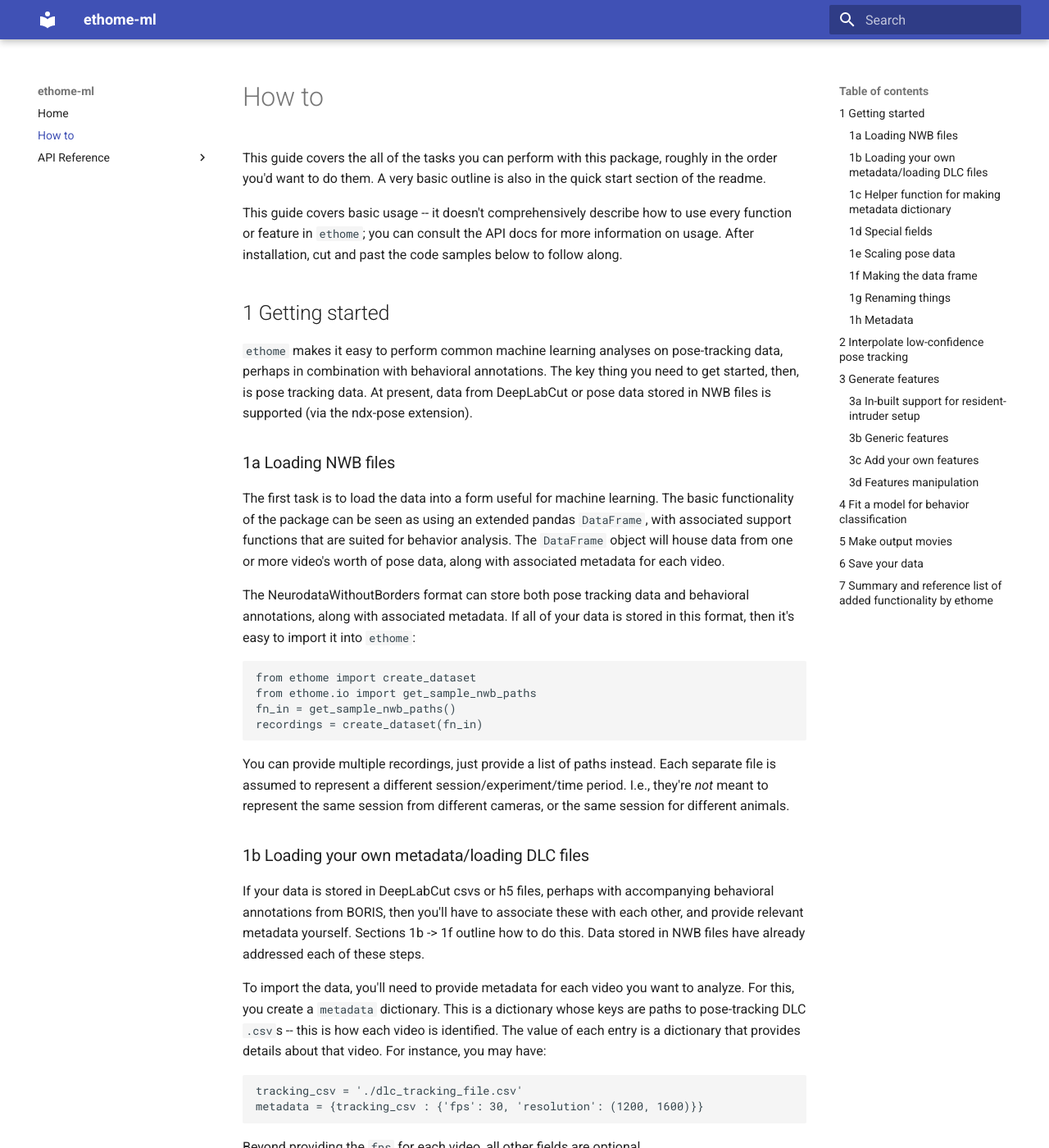
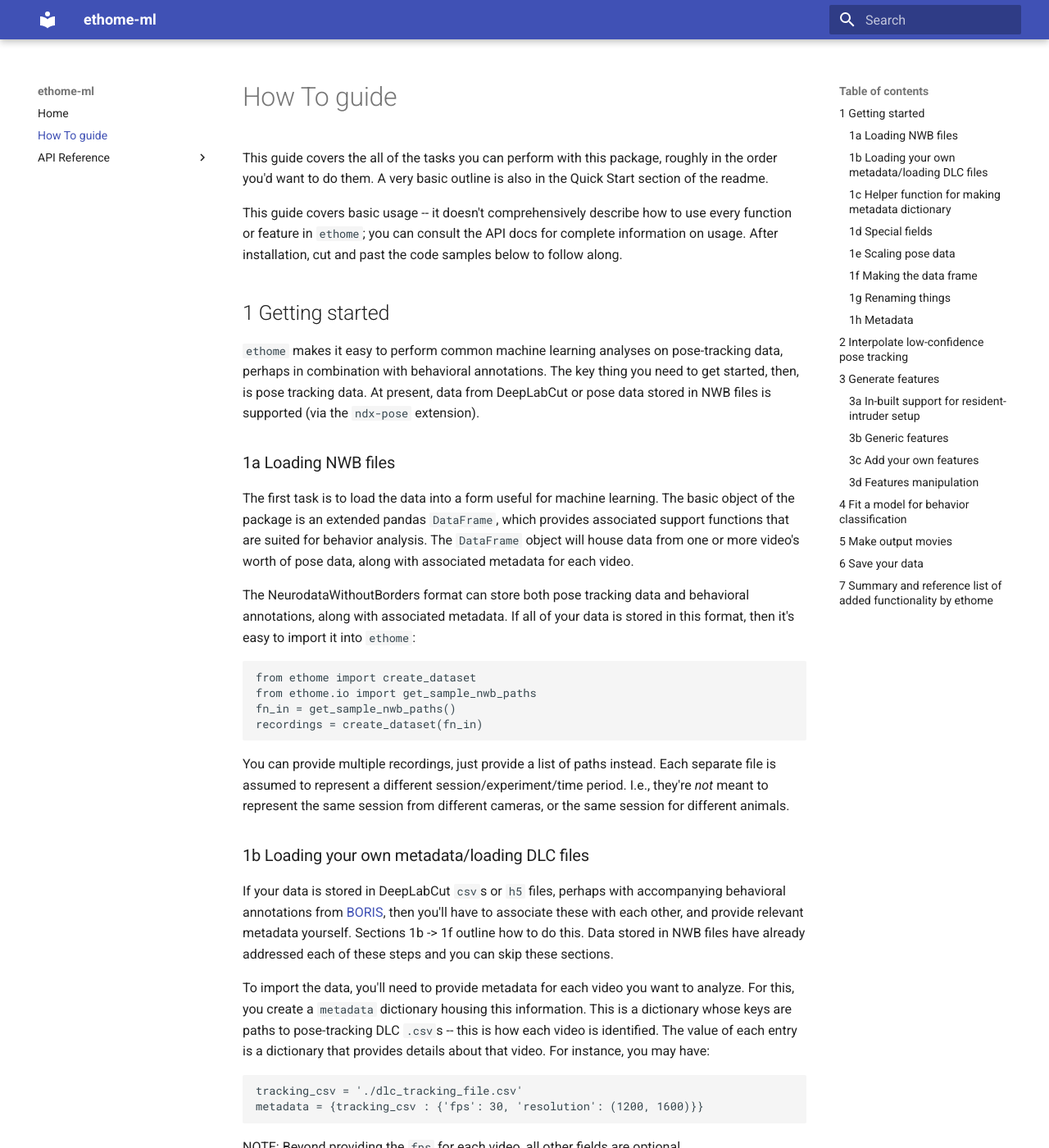
Before and after one commit to benlansdell/ethome, an MkDocs documentation site: the page built from docs/how-to.md, in a window 1280 px wide and 1400 px high. Shown: the whole window at 82% size. Built offline with MkDocs 1.6.1 and Material for MkDocs 9.7.7, drawn with Linux system fonts in a browser that asks for light colours; some of the changed text lies outside the part shown.

Commit message:
Update readme and how to [skip ci]

````diff
--- a/docs/how-to.md
+++ b/docs/how-to.md
@@ -1,17 +1,17 @@
 
-# How to
+# How To guide
 
-This guide covers the all of the tasks you can perform with this package, roughly in the order you'd want to do them. A very basic outline is also in the quick start section of the readme.
+This guide covers the all of the tasks you can perform with this package, roughly in the order you'd want to do them. A very basic outline is also in the Quick Start section of the readme.
 
-This guide covers basic usage -- it doesn't comprehensively describe how to use every function or feature in `ethome`; you can consult the API docs for more information on usage. After installation, cut and past the code samples below to follow along.
+This guide covers basic usage -- it doesn't comprehensively describe how to use every function or feature in `ethome`; you can consult the API docs for complete information on usage. After installation, cut and past the code samples below to follow along.
 
 ## 1 Getting started
 
-`ethome` makes it easy to perform common machine learning analyses on pose-tracking data, perhaps in combination with behavioral annotations. The key thing you need to get started, then, is pose tracking data. At present, data from DeepLabCut or pose data stored in NWB files is supported (via the ndx-pose extension).
+`ethome` makes it easy to perform common machine learning analyses on pose-tracking data, perhaps in combination with behavioral annotations. The key thing you need to get started, then, is pose tracking data. At present, data from DeepLabCut or pose data stored in NWB files is supported (via the `ndx-pose` extension).
 
 ### 1a Loading NWB files
 
-The first task is to load the data into a form useful for machine learning. The basic functionality of the package can be seen as using an extended pandas `DataFrame`, with associated support functions that are suited for behavior analysis. The `DataFrame` object will house data from one or more video's worth of pose data, along with associated metadata for each video.
+The first task is to load the data into a form useful for machine learning. The basic object of the package is an extended pandas `DataFrame`, which provides associated support functions that are suited for behavior analysis. The `DataFrame` object will house data from one or more video's worth of pose data, along with associated metadata for each video.
 
 The NeurodataWithoutBorders format can store both pose tracking data and behavioral annotations, along with associated metadata. If all of your data is stored in this format, then it's easy to import it into `ethome`:
 ```python
@@ -25,14 +25,15 @@ You can provide multiple recordings, just provide a list of paths instead. Each
 
 ### 1b Loading your own metadata/loading DLC files
 
-If your data is stored in DeepLabCut csvs or h5 files, perhaps with accompanying behavioral annotations from BORIS, then you'll have to associate these with each other, and provide relevant metadata yourself. Sections 1b -> 1f outline how to do this. Data stored in NWB files have already addressed each of these steps.
+If your data is stored in DeepLabCut `csv`s or `h5` files, perhaps with accompanying behavioral annotations from [BORIS](https://www.boris.unito.it/), then you'll have to associate these with each other, and provide relevant metadata yourself. Sections 1b -> 1f outline how to do this. Data stored in NWB files have already addressed each of these steps and you can skip these sections.
 
-To import the data, you'll need to provide metadata for each video you want to analyze. For this, you create a `metadata` dictionary. This is a dictionary whose keys are paths to pose-tracking DLC `.csv`s -- this is how each video is identified. The value of each entry is a dictionary that provides details about that video. For instance, you may have:
+To import the data, you'll need to provide metadata for each video you want to analyze. For this, you create a `metadata` dictionary housing this information. This is a dictionary whose keys are paths to pose-tracking DLC `.csv`s -- this is how each video is identified. The value of each entry is a dictionary that provides details about that video. For instance, you may have:
 ```python
 tracking_csv = './dlc_tracking_file.csv'
 metadata = {tracking_csv : {'fps': 30, 'resolution': (1200, 1600)}}
 ```
-Beyond providing the `fps` for each video, all other fields are optional.
+
+NOTE: Beyond providing the `fps` for each video, all other fields are optional.
 
 ### 1c Helper function for making metadata dictionary
 
@@ -233,7 +234,7 @@ recordings.io.save('outfile.pkl')
 recordings = pd.DataFrame.io.load('outfile.pkl')
 ```
 
-NOTE: By importing `ethome` you extend the functionality of the pandas dataframe, hence can access things like `.io.load`
+NOTE: By importing `ethome` you extend the functionality of the pandas DataFrame, hence can access things like `.io.load`
 
 ## 7 Summary and reference list of added functionality by `ethome`
 
````
Also changed, not shown: other parts of docs/how-to.md (+3 -3 lines), README.md (+23 -13 lines), 1 other file.
